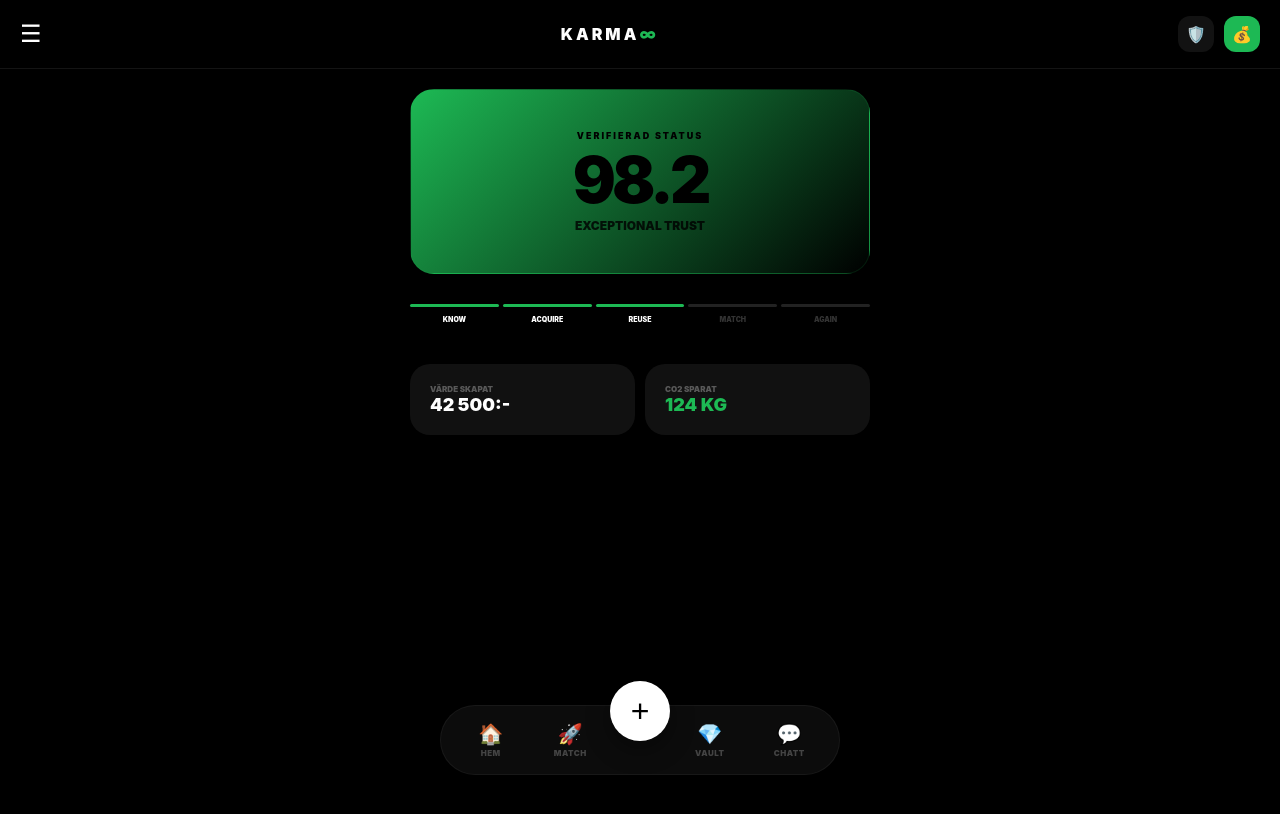
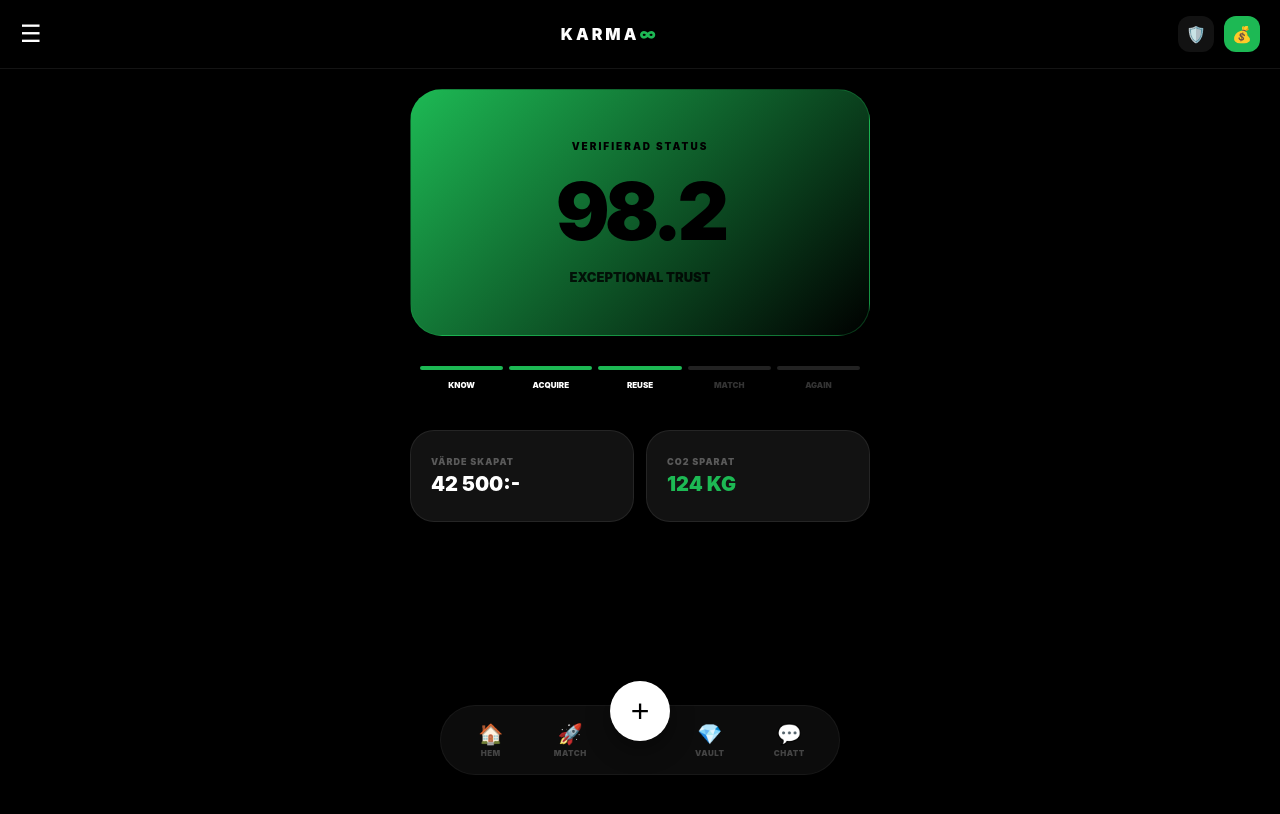
Before and after one commit to gascheckking/marketbeg-appGem, a Next.js app: page /my-karma in a window 1280 px wide. Shown: the top 814 px of the page. Built offline with nearby package versions, Linux system fonts and the light colour scheme.

Commit message:
Update page.tsx

```diff
--- a/app/my-karma/page.tsx
+++ b/app/my-karma/page.tsx
@@ -7,31 +7,31 @@ export default function MyKarmaPage() {
   return (
     <div className="page-wrapper">
       <div style={{
-        background: "linear-gradient(135deg, #1DB954 0%, #000 100%)",
-        borderRadius: "24px", padding: "40px 20px", textAlign: "center", marginBottom: "30px", border: "1px solid #1DB95422"
+        background: "linear-gradient(135deg, var(--karma-green) 0%, #000 100%)",
+        borderRadius: "32px", padding: "50px 20px", textAlign: "center", marginBottom: "30px", border: "1px solid rgba(29, 185, 84, 0.3)"
       }}>
-        <div style={{ fontSize: "9px", fontWeight: 900, color: "#000", letterSpacing: "2px" }}>VERIFIERAD STATUS</div>
-        <h1 style={{ fontSize: "4rem", fontWeight: 900, color: "#000", letterSpacing: "-4px" }}>98.2</h1>
-        <div style={{ fontSize: "12px", fontWeight: 900, color: "#000", opacity: 0.8 }}>EXCEPTIONAL TRUST</div>
+        <div style={{ fontSize: "10px", fontWeight: 900, color: "#000", letterSpacing: "2px" }}>VERIFIERAD STATUS</div>
+        <h1 style={{ fontSize: "5rem", fontWeight: 900, color: "#000", letterSpacing: "-5px", margin: "10px 0" }}>98.2</h1>
+        <div style={{ fontSize: "13px", fontWeight: 900, color: "#000", opacity: 0.8 }}>EXCEPTIONAL TRUST</div>
       </div>
 
-      <div style={{ display: "flex", gap: "4px", marginBottom: "40px" }}>
+      <div style={{ display: "flex", gap: "6px", marginBottom: "40px", padding: "0 10px" }}>
         {steps.map((s, i) => (
           <div key={s} style={{ flex: 1 }}>
-            <div style={{ height: "3px", borderRadius: "2px", background: i <= 2 ? "#1DB954" : "#222" }} />
-            <div style={{ fontSize: "7px", fontWeight: 900, marginTop: "8px", textAlign: "center", opacity: i <= 2 ? 1 : 0.2 }}>{s}</div>
+            <div style={{ height: "4px", borderRadius: "2px", background: i <= 2 ? "var(--karma-green)" : "#222" }} />
+            <div style={{ fontSize: "8px", fontWeight: 900, marginTop: "10px", textAlign: "center", opacity: i <= 2 ? 1 : 0.2 }}>{s}</div>
           </div>
         ))}
       </div>
 
-      <div style={{ display: "grid", gridTemplateColumns: "1fr 1fr", gap: "10px" }}>
-        <div style={{ background: "#111", padding: "20px", borderRadius: "20px" }}>
-          <div style={{ fontSize: "8px", opacity: 0.3, fontWeight: 900 }}>VÄRDE SKAPAT</div>
-          <div style={{ fontSize: "18px", fontWeight: 900 }}>42 500:-</div>
+      <div style={{ display: "grid", gridTemplateColumns: "1fr 1fr", gap: "12px" }}>
+        <div className="card" style={{ padding: "25px 20px" }}>
+          <div style={{ fontSize: "9px", opacity: 0.3, fontWeight: 900, letterSpacing: "1px" }}>VÄRDE SKAPAT</div>
+          <div style={{ fontSize: "20px", fontWeight: 900, marginTop: "5px" }}>42 500:-</div>
         </div>
-        <div style={{ background: "#111", padding: "20px", borderRadius: "20px" }}>
-          <div style={{ fontSize: "8px", opacity: 0.3, fontWeight: 900 }}>CO2 SPARAT</div>
-          <div style={{ fontSize: "18px", fontWeight: 900, color: "#1DB954" }}>124 KG</div>
+        <div className="card" style={{ padding: "25px 20px" }}>
+          <div style={{ fontSize: "9px", opacity: 0.3, fontWeight: 900, letterSpacing: "1px" }}>CO2 SPARAT</div>
+          <div style={{ fontSize: "20px", fontWeight: 900, color: "var(--karma-green)", marginTop: "5px" }}>124 KG</div>
         </div>
       </div>
     </div>
```
